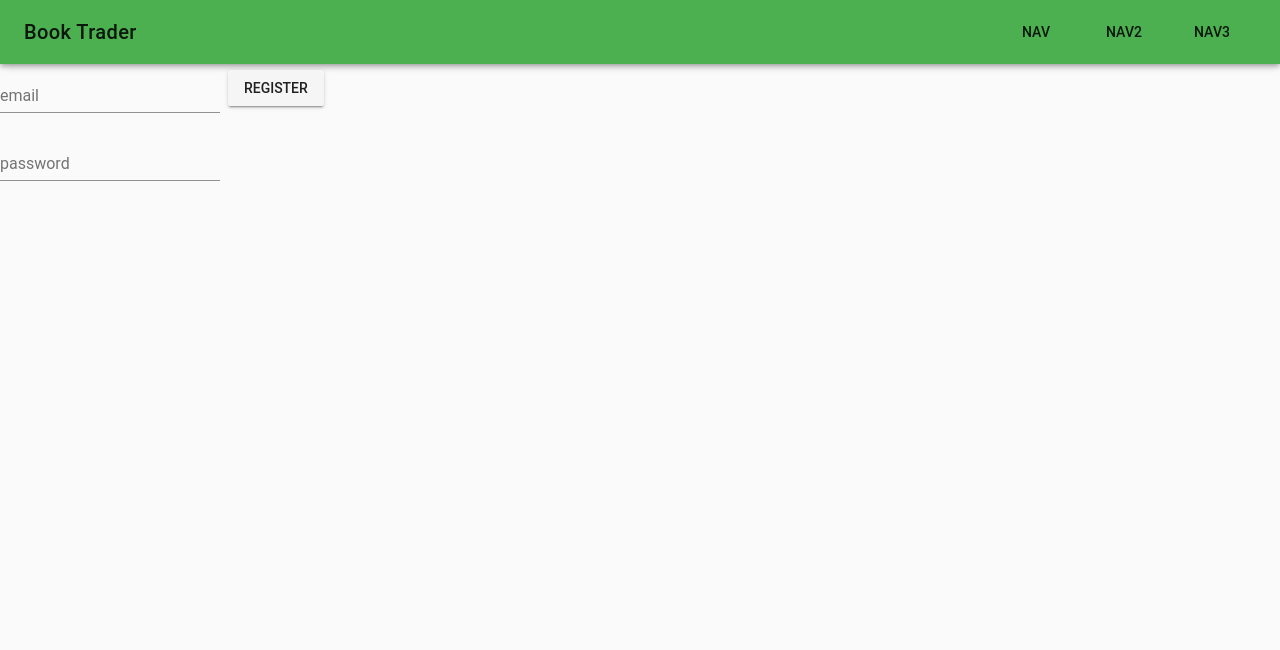
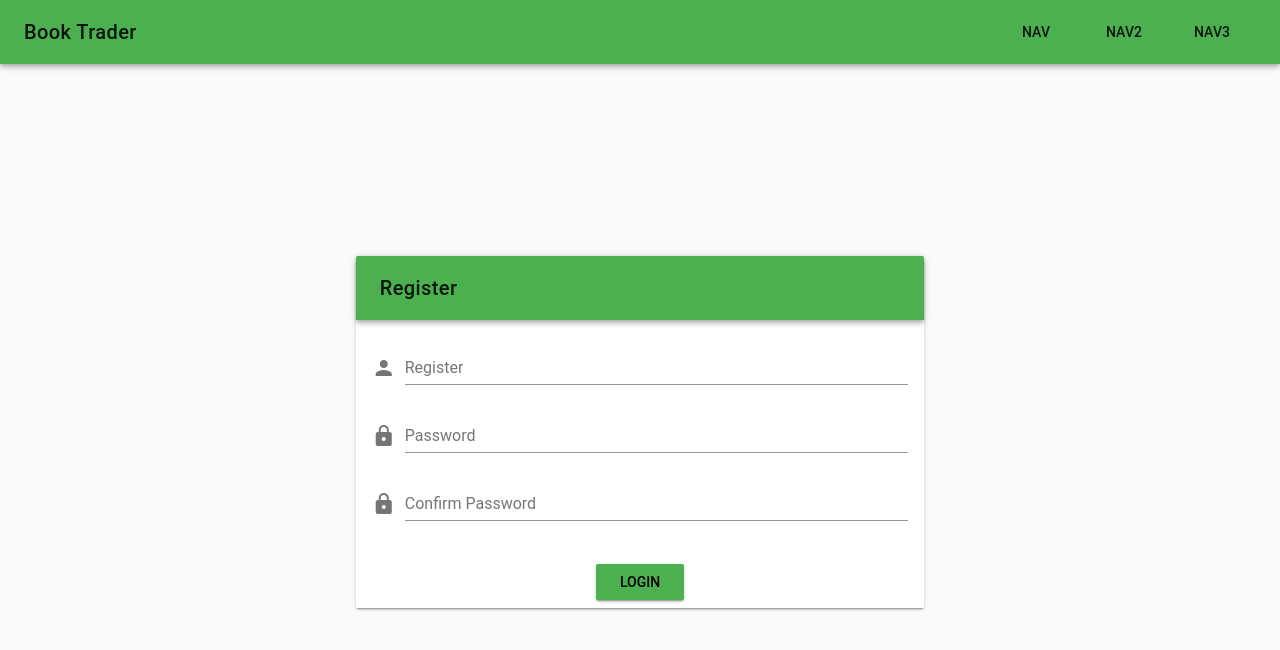
Before and after one commit to bakossandor/book_exchange_project, a Vue app in the folder client/: page /register in a window 1280 px wide. Shown: the top 650 px of the page. Built offline with nearby package versions, Linux system fonts and the light colour scheme.

Commit message:
register view --need to format submit button

```diff
--- a/client/src/App.vue
+++ b/client/src/App.vue
@@ -3,7 +3,7 @@
 		<v-app>
 			<navigation></navigation>
 			<v-content>
-					<router-view/>
+				<router-view/>
 			</v-content>
 		</v-app>
 	</div>
--- a/client/src/router.js
+++ b/client/src/router.js
@@ -1,6 +1,10 @@
 import Vue from 'vue'
 import Router from 'vue-router'
 import Home from './views/Home.vue'
+import Books from "./views/Books.vue"
+import About from "./views/About.vue"
+import Login from "./views/Login.vue"
+import Register from "./views/Register.vue"
 
 Vue.use(Router)
 
@@ -14,20 +18,32 @@ export default new Router({
 			component: Home
 		},
 		{
+			path: '/books',
+			name: 'books',
+			component: Books
+		},
+		{
+			path: '/about',
+			name: 'about',
+			component: About
+		},
+		{
 			path: '/register',
 			name: 'register',
-			// route level code-splitting
-			// this generates a separate chunk (about.[hash].js) for this route
-			// which is lazy-loaded when the route is visited.
-			component: () => import(/* webpackChunkName: "about" */ './views/Register.vue')
+			component: Register
 		},
 		{
 			path: '/login',
 			name: 'login',
+			component: Login
+		},
+		{
+			path: '/mybooks',
+			name: 'mybooks',
 			// route level code-splitting
 			// this generates a separate chunk (about.[hash].js) for this route
 			// which is lazy-loaded when the route is visited.
-			component: () => import(/* webpackChunkName: "about" */ './views/Login.vue')
+			component: () => import(/* webpackChunkName: "about" */ './views/MyBooks.vue')
 		}
 	]
 })
--- /dev/null
+++ b/client/src/views/About.vue
@@ -0,0 +1,13 @@
+<template>
+    <div>
+        About
+    </div>
+</template>
+<script>
+export default {
+
+}
+</script>
+<style lang="sass" scoped>
+
+</style>
--- /dev/null
+++ b/client/src/views/Books.vue
@@ -0,0 +1,13 @@
+<template>
+    <div>
+        books
+    </div>
+</template>
+<script>
+export default {
+
+}
+</script>
+<style lang="sass" scoped>
+
+</style>
--- /dev/null
+++ b/client/src/views/MyBooks.vue
@@ -0,0 +1,13 @@
+<template>
+    <div>
+        My books
+    </div>
+</template>
+<script>
+export default {
+
+}
+</script>
+<style lang="sass" scoped>
+
+</style>
--- a/client/src/views/Register.vue
+++ b/client/src/views/Register.vue
@@ -1,23 +1,82 @@
 <template>
-    <div>
-        <v-layout>
-            <v-form v-model="valid">
-                <v-text-field v-model="email" label="email"></v-text-field>
-                <v-text-field type="password" v-model="password" label="password"></v-text-field>
-            </v-form>
-            <v-btn @click="register">register</v-btn>
+    <v-container fill-height>
+        <v-layout justify-center row wrap align-center>
+            <v-flex xs11 sm6 >
+                <v-card class="elevation-2">
+                    <v-toolbar class="success">
+                        <v-toolbar-title>Register</v-toolbar-title>
+                    </v-toolbar>
+                    <v-card-text>
+                        <v-form ref="form">
+                            <v-text-field
+                                color="green lighten-1"
+                                prepend-icon="person"
+                                name="register"
+                                label="Register"
+                                type="text"
+                                v-model="email"
+                                :rules="[rules.required, rules.email]"
+                            ></v-text-field>
+
+                            <v-text-field
+                                color="green lighten-1"
+                                prepend-icon="lock"
+                                name="password"
+                                label="Password"
+                                type="password"
+                                v-model="password"
+                                :rules="[rules.required, rules.password]"
+                            ></v-text-field>
+
+                            <v-text-field
+                                color="green lighten-1"
+                                prepend-icon="lock"
+                                name="confirm-password"
+                                label="Confirm Password"
+                                type="password"
+                                v-model="confirmPassword"
+                                :rules="[comparePasswords, rules.required]"
+                            ></v-text-field>
+                        </v-form>
+                    </v-card-text>
+                    <v-card-actions>
+                        <v-spacer></v-spacer>
+                            <v-btn color="success" class="black--text" @click.prevent="register">Login</v-btn>
+                        <v-spacer></v-spacer>
+                    </v-card-actions>
+                </v-card>
+            </v-flex>
         </v-layout>
-    </div>
+    </v-container>
 </template>
 <script>
-import Authservice from "../util/authservice.js"
+import Authservice from "../util/authservice.js";
 export default {
     data() {
         return {
+            valid: false,
             email: "",
             password: "",
-            error: null
-        }
+            confirmPassword: "",
+            error: null,
+            rules: {
+                required: value => !!value || "Required.",
+                email: value => {
+                    const pattern = /^(([^<>()[\]\\.,;:\s@"]+(\.[^<>()[\]\\.,;:\s@"]+)*)|(".+"))@((\[[0-9]{1,3}\.[0-9]{1,3}\.[0-9]{1,3}\.[0-9]{1,3}])|(([a-zA-Z\-0-9]+\.)+[a-zA-Z]{2,}))$/
+                    return pattern.test(value) || "Invalid e-mail."
+                },
+                password: value => {
+                    const pattern = /^(?=.*\d)(?=.*[a-z])(?=.*[A-Z]).{8,}$/
+                    return pattern.test(value) || "Min 8 character - one upper case - one lower case - one number"
+                }
+            }
+
+        };
+    },
+    computed: {
+        comparePasswords() {
+            return this.password !== this.confirmPassword ? "Passwords do not match" : true
+        },
     },
     methods: {
         async register() {
@@ -25,15 +84,14 @@ export default {
                 await Authservice.register({
                     email: this.email,
                     password: this.password
-                })
+                });
             } catch (error) {
-                this.error = error.response.data.error
+                this.error = error.response.data.error;
             }
         }
     }
-}
+};
 </script>
 <style lang="sass" scoped>
-.error
-    color: orange
+
 </style>
```
Also changed, not shown: client/src/views/User.vue (added, +13 -0 lines), 1 other file (tests, documents, lock files or other folders).
